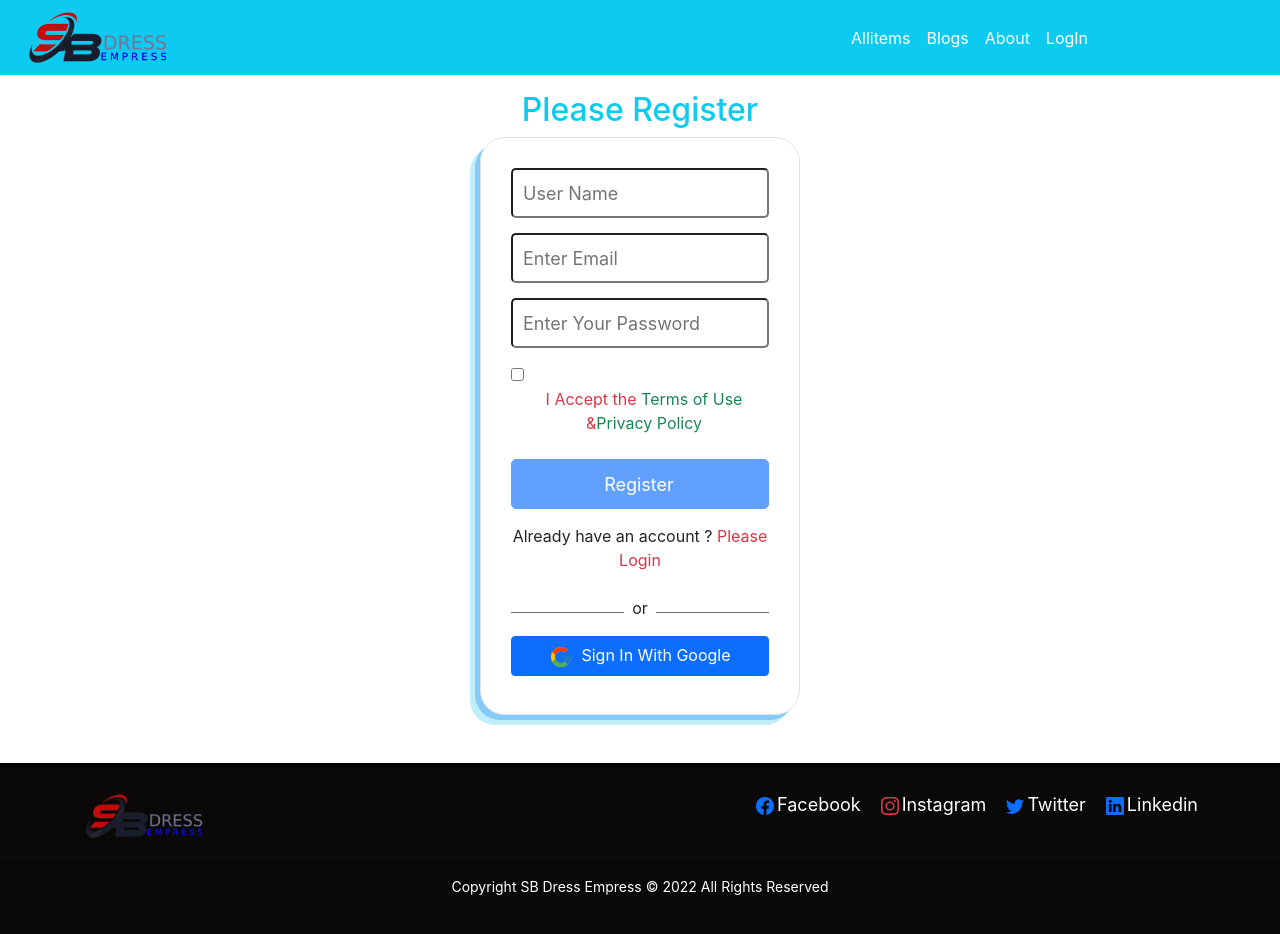
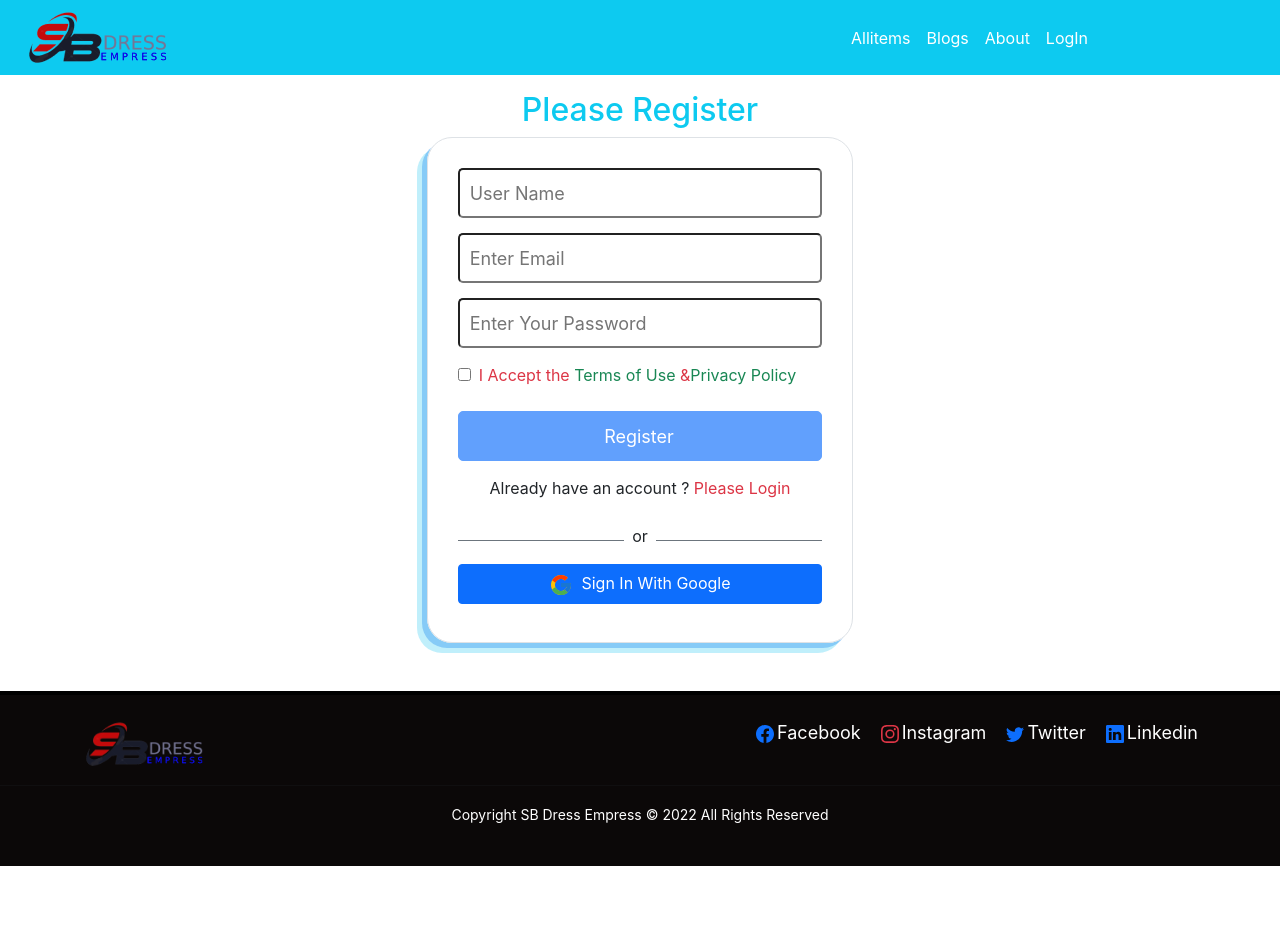
Before and after one commit to sbsohag3/sb-dress-empress_client, a React (Create React App) app: page /register in a window 1280 px wide. Shown: the top 934 px of the page. After the commit the page ends 866 px from the top, so only its background shows below. Built offline with nearby package versions, Linux system fonts and the light colour scheme; no server answers.

Commit message:
added readme file

```diff
--- a/src/components/SignUp/Register/Register.js
+++ b/src/components/SignUp/Register/Register.js
@@ -45,7 +45,7 @@
   };
 
   return (
-    <div className="register col-md-3 mx-auto">
+    <div className="register col-md-4 mx-auto">
       <PageTitle title={"Register"} />
       <h2 className="text-info text-center mt-3">Please Register</h2>
       <div className="register-form  border">
```
Also changed, not shown: 1 other file (tests, documents, lock files or other folders).
